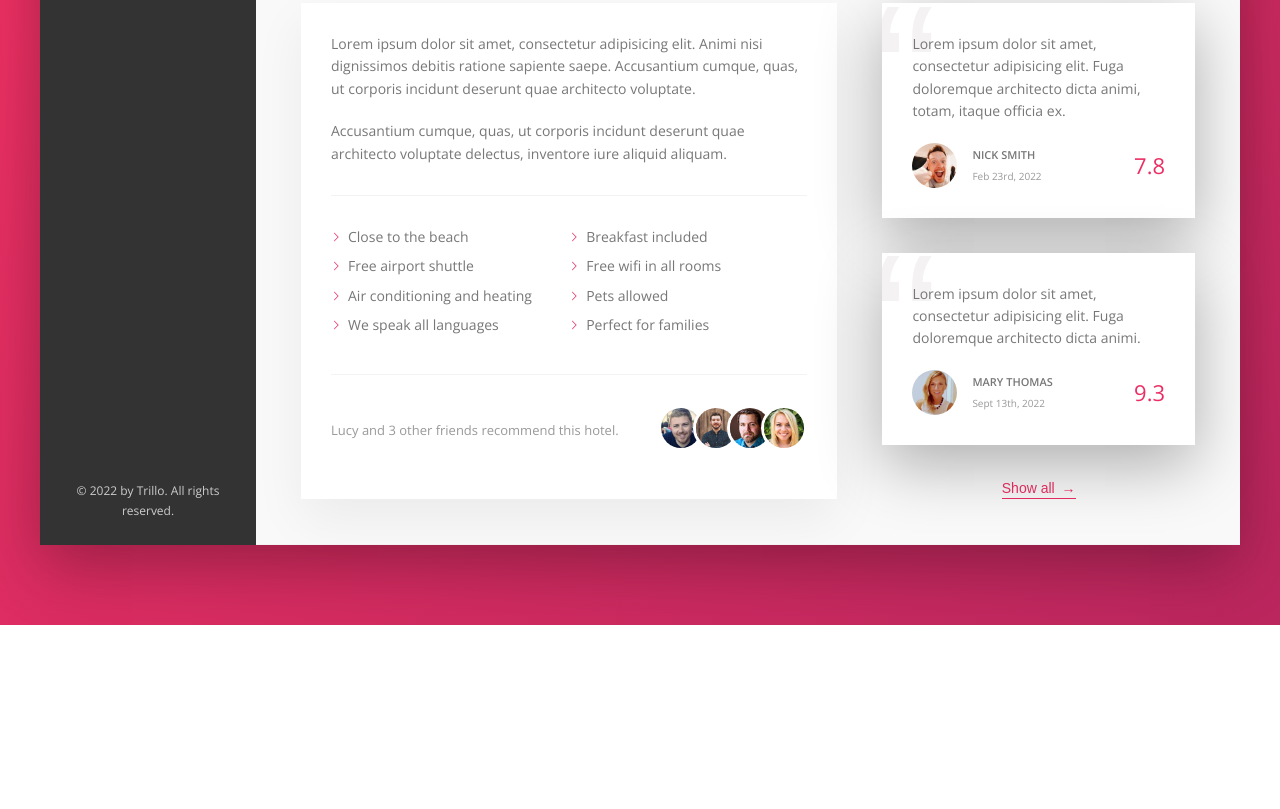
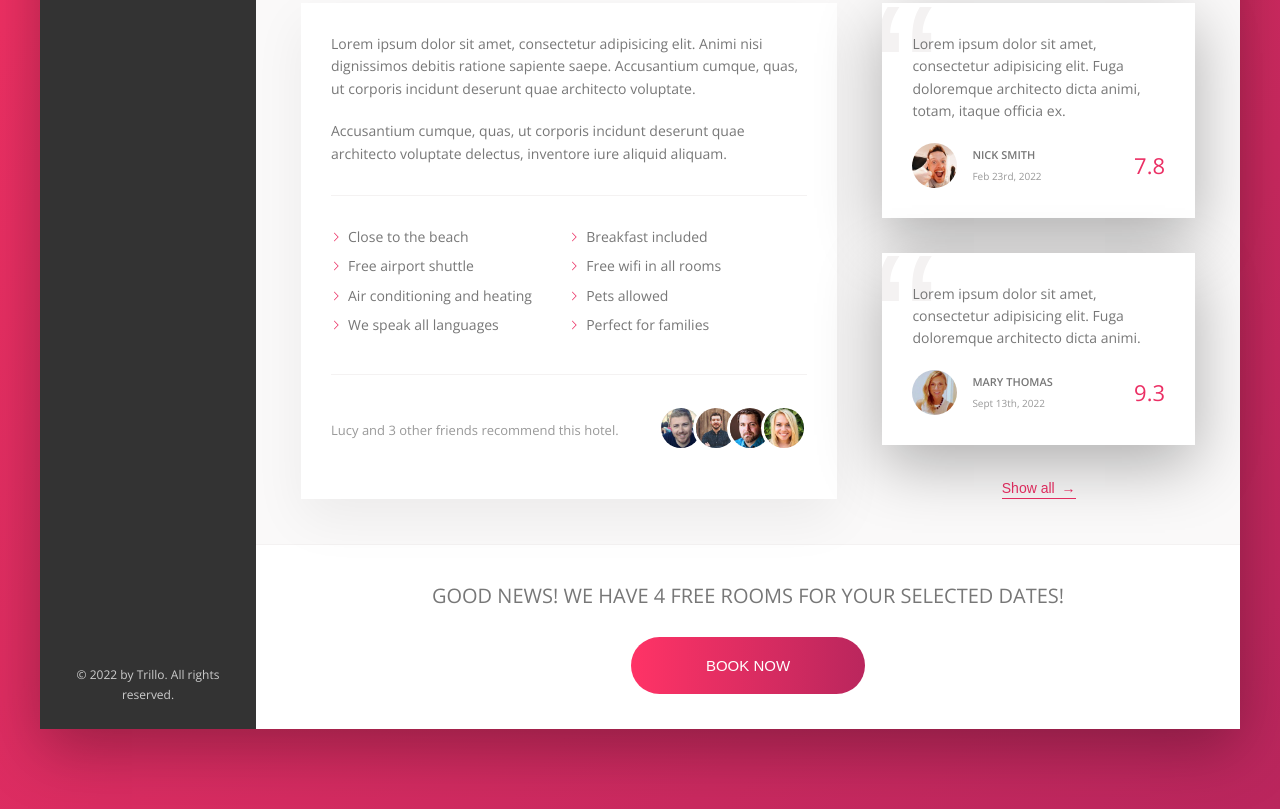
Before and after one commit to Libertocrat/Web-Design, a website: page Trillo/source/index.html in a window 1280 px wide. Shown: the part 644-1453 px from the top of the page. Before the commit the page ends 1269 px from the top, so only its background shows below. Drawn offline with nearby package versions, Linux system fonts and the light colour scheme.

Commit message:
Trillo-Add: CTA Section

```diff
--- a/Trillo/source/index.html
+++ b/Trillo/source/index.html
@@ -195,6 +195,17 @@
                             <button class="btn-inline">Show all <span>&rarr;</span></button>
                         </div>
                     </div>
+
+                    <div class="cta">
+                        <h2 class="cta__book-now">
+                            Good news! We have 4 free rooms for your selected dates!
+                        </h2>
+                        <button class="btn">
+                            <span class="btn__visible">Book now</span>
+                            <span class="btn__invisible">Only 4 rooms left</span>
+                        </button>
+                    </div>
+
                 </main>
             </div>
         </div>
--- a/Trillo/source/sass/_components.scss
+++ b/Trillo/source/sass/_components.scss
@@ -384,10 +384,6 @@
         margin-right: auto;
     }
 
-    &__friends {
-
-    }
-
     &__photo {
         box-sizing: content-box;
         height: 4rem;
@@ -465,3 +461,69 @@
         z-index: 1;
     }
 }
+
+
+////////////////////////////////////////////
+/*** CALL TO ACTION ***/
+.cta {
+    padding: 3.5rem 0;
+    text-align:center;
+
+    &__book-now {
+        font-size: 2rem;
+        font-weight: 300;
+        text-transform: uppercase;
+        margin-bottom: 2.5rem;
+    }
+}
+
+
+////////////////////////////////////////////
+/*** CTA BUTTON ***/
+.btn {
+    font-size: 1.5rem;
+    font-weight: 300;
+    text-transform: uppercase;
+    border-radius: 100px;
+    border: none;
+    background-image: linear-gradient(to right, var(--color-primary-light), var(--color-primary-dark));
+    color: #fff;
+    position: relative;
+    overflow: hidden;
+    cursor: pointer;
+
+    & > * {
+        display: inline-block;
+        height: 100%;
+        width: 100%;
+        transition: all .2s;
+    }
+
+    &__visible {
+        padding: 2rem 7.5rem;
+    }
+
+    &__invisible {
+        position: absolute;
+        padding: 2rem 0;
+        left: 0;
+        top: -100%;
+    }
+
+    &:hover {
+        background-image: linear-gradient(to left, var(--color-primary-light), var(--color-primary-dark));
+    }
+
+    &:hover &__visible {
+        transform: translateY(100%);
+    }
+
+    &:hover &__invisible {
+        top: 0;
+    }
+
+    &:focus {
+        outline: none;
+        animation: pulsate 1s infinite;
+    }
+}
```
Also changed, not shown: Trillo/source/css/style.css.
